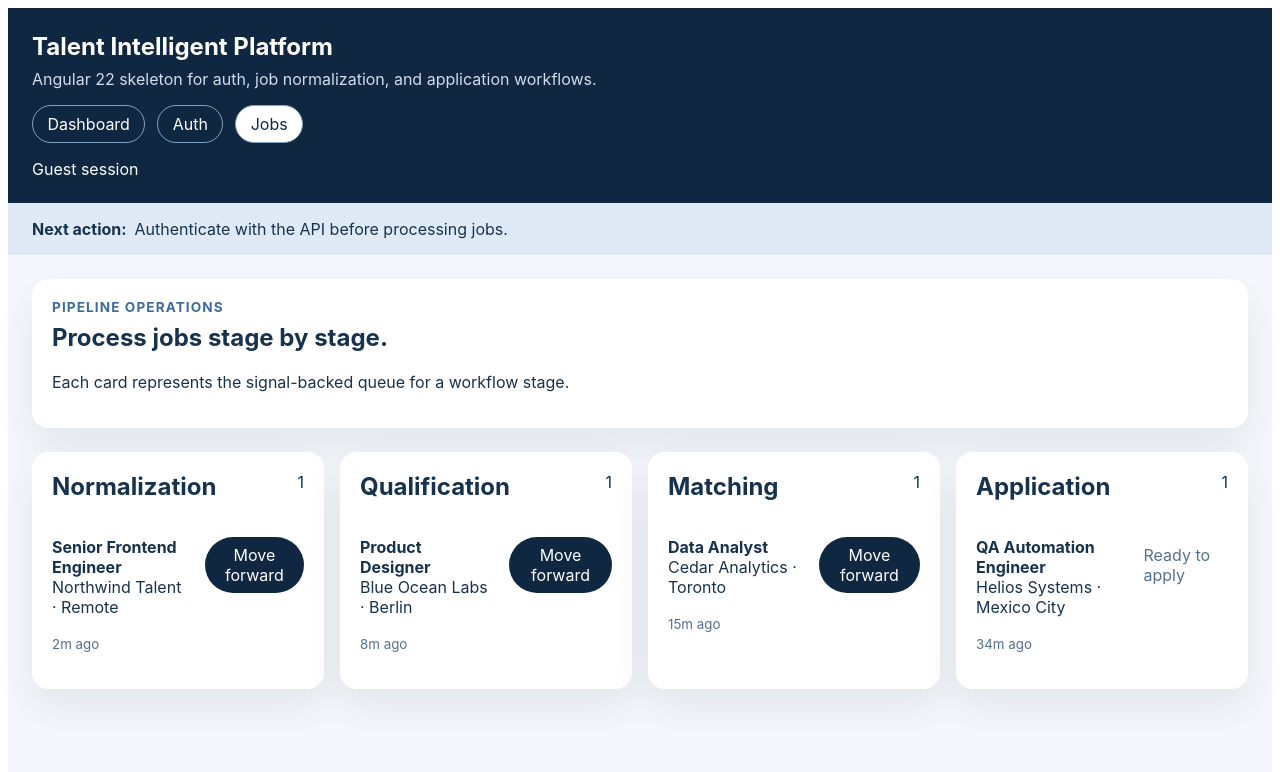
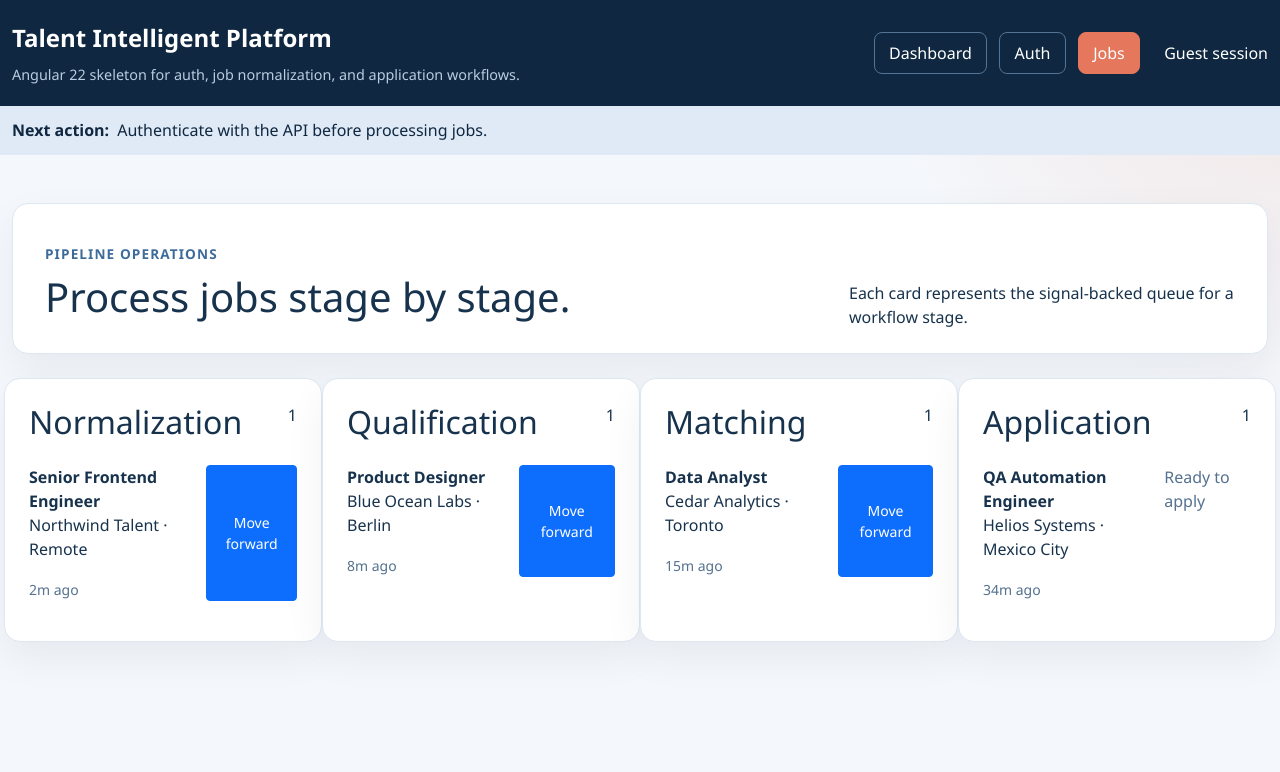
Before and after one commit to saniche/tip-web-client, an Angular app: page /jobs in a window 1280 px wide. Shown: the top 772 px of the page. Built offline with nearby package versions, Linux system fonts and the light colour scheme.

Commit message:
Bootstrap styling integration

```diff
--- a/angular.json
+++ b/angular.json
@@ -38,7 +38,7 @@
               "budgets": [
                 {
                   "type": "initial",
-                  "maximumWarning": "500kB",
+                  "maximumWarning": "600kB",
                   "maximumError": "1MB"
                 },
                 {
--- a/package.json
+++ b/package.json
@@ -17,6 +17,7 @@
     "@angular/forms": "^22.1.0",
     "@angular/platform-browser": "^22.1.0",
     "@angular/router": "^22.1.0",
+    "bootstrap": "^5.3.8",
     "rxjs": "~7.8.0",
     "tslib": "^2.3.0"
   },
--- a/src/app/app.html
+++ b/src/app/app.html
@@ -1,6 +1,7 @@
 <div class="app-shell">
   <header class="app-shell__header">
-    <div>
+    <div class="container-fluid app-shell__header-inner">
+      <div class="app-shell__identity">
         <a class="app-shell__brand" routerLink="/dashboard">{{ appName }}</a>
         <p class="app-shell__tagline">
         Angular 22 skeleton for auth, job normalization, and application workflows.
@@ -18,19 +19,22 @@
       <div class="app-shell__session">
         @if (isAuthenticated()) {
           <span>{{ auth().email }}</span>
-        <button type="button" (click)="logout()">Logout</button>
+          <button class="btn btn-sm" type="button" (click)="logout()">Logout</button>
         } @else {
           <span>Guest session</span>
         }
       </div>
+    </div>
   </header>
 
-  <section class="app-shell__status" aria-label="Workflow status">
+  <section class="app-shell__status">
+    <div class="container-fluid d-flex flex-wrap gap-2 align-items-center" aria-label="Workflow status">
       <strong>Next action:</strong>
       <span>{{ nextAction() }}</span>
+    </div>
   </section>
 
-  <main class="app-shell__main">
-    <router-outlet />
+  <main class="app-shell__main container-fluid">
+    <router-outlet></router-outlet>
   </main>
 </div>
--- a/src/app/app.scss
+++ b/src/app/app.scss
@@ -1,9 +1,6 @@
 :host {
   min-height: 100dvh;
   display: block;
-  background: #f4f7fb;
-  color: #17324d;
-  font-family: Inter, system-ui, sans-serif;
 }
 
 .app-shell {
@@ -11,23 +8,34 @@
 }
 
 .app-shell__header {
-  display: grid;
-  gap: 1rem;
-  padding: 1.5rem;
-  background: #0f2740;
+  background: var(--tip-navy);
   color: #fff;
+}
+
+.app-shell__header-inner {
+  display: flex;
+  align-items: center;
+  gap: 1.5rem;
+  flex-wrap: wrap;
+  padding-top: 1.25rem;
+  padding-bottom: 1.25rem;
+}
+
+.app-shell__identity {
+  flex: 1 1 18rem;
 }
 
 .app-shell__brand {
   color: inherit;
-  font-size: 1.5rem;
+  font-size: clamp(1.15rem, 2vw, 1.5rem);
   font-weight: 700;
   text-decoration: none;
 }
 
 .app-shell__tagline {
   margin: 0.5rem 0 0;
-  color: #d0ddec;
+  color: #b9cde0;
+  font-size: 0.9rem;
 }
 
 .app-shell__nav {
@@ -36,10 +44,9 @@
   gap: 0.75rem;
 }
 
-.app-shell__nav a,
-.app-shell__session button {
-  border-radius: 999px;
-  border: 1px solid #82a2c2;
+.app-shell__nav a {
+  border: 1px solid #527496;
+  border-radius: 0.5rem;
   padding: 0.5rem 0.9rem;
   background: transparent;
   color: #fff;
@@ -48,8 +55,9 @@
 }
 
 .app-shell__nav a.is-active {
-  background: #fff;
-  color: #0f2740;
+  border-color: var(--tip-coral);
+  background: var(--tip-coral);
+  color: #fff;
 }
 
 .app-shell__session {
@@ -59,14 +67,18 @@
   flex-wrap: wrap;
 }
 
+.app-shell__session .btn {
+  border: 1px solid #82a2c2;
+  color: #fff;
+}
+
 .app-shell__status {
-  display: flex;
-  gap: 0.5rem;
-  flex-wrap: wrap;
-  padding: 1rem 1.5rem;
+  padding: 0.8rem 0;
   background: #dfeaf6;
+  color: var(--tip-navy);
 }
 
 .app-shell__main {
-  padding: 1.5rem;
+  padding-top: clamp(1.5rem, 4vw, 3rem);
+  padding-bottom: clamp(2rem, 5vw, 4rem);
 }
--- a/src/app/pages/auth/auth.html
+++ b/src/app/pages/auth/auth.html
@@ -1,22 +1,24 @@
-<section class="auth-card">
-  <div>
+<section class="auth-card mx-auto">
+  <div class="auth-card__intro">
     <p class="auth-kicker">API authentication</p>
     <h1>Start an authenticated session.</h1>
     <p>Use this form as the entry point for the backend login flow.</p>
   </div>
 
-  <form [formGroup]="form" (ngSubmit)="submit()">
-    <label>
+  <form class="row g-3" [formGroup]="form" (ngSubmit)="submit()">
+    <label class="col-12">
       Email
-      <input type="email" formControlName="email" placeholder="name@example.com" />
+      <input class="form-control" type="email" formControlName="email" placeholder="name@example.com" />
     </label>
 
-    <label>
+    <label class="col-12">
       Password
-      <input type="password" formControlName="password" placeholder="••••••••" />
+      <input class="form-control" type="password" formControlName="password" placeholder="••••••••" />
     </label>
 
-    <button type="submit">Authenticate</button>
+    <div class="col-12">
+      <button class="btn btn-primary w-100" type="submit">Authenticate</button>
+    </div>
   </form>
 
   <section class="auth-status" aria-label="Current session">
--- a/src/app/pages/auth/auth.scss
+++ b/src/app/pages/auth/auth.scss
@@ -5,11 +5,12 @@
 .auth-card {
   display: grid;
   gap: 1.25rem;
-  max-width: 520px;
-  padding: 1.5rem;
+  width: min(100%, 34rem);
+  padding: clamp(1.25rem, 4vw, 2rem);
+  border: 1px solid var(--tip-border);
   border-radius: 1rem;
-  background: #fff;
-  box-shadow: 0 18px 40px rgba(15, 39, 64, 0.08);
+  background: var(--tip-surface);
+  box-shadow: 0 1rem 2.5rem rgba(15, 39, 64, 0.08);
 }
 
 .auth-kicker {
@@ -27,18 +28,8 @@ label {
   gap: 0.75rem;
 }
 
-input,
-button {
-  border-radius: 0.75rem;
-  border: 1px solid #bfd0e1;
-  padding: 0.85rem 1rem;
-  font: inherit;
-}
-
-button {
-  background: #0f2740;
-  color: #fff;
-  cursor: pointer;
+label {
+  font-weight: 600;
 }
 
 .auth-status {
--- a/src/app/pages/dashboard/dashboard.html
+++ b/src/app/pages/dashboard/dashboard.html
@@ -1,5 +1,5 @@
-<section class="dashboard-hero">
-  <div>
+<section class="dashboard-hero row g-4 align-items-end">
+  <div class="col-12 col-xl-8">
     <p class="dashboard-kicker">Signal-first workflow</p>
     <h1>Manage authentication and job delivery from normalization to application.</h1>
     <p>
@@ -8,21 +8,21 @@
     </p>
   </div>
 
-  <div class="dashboard-actions">
-    <a routerLink="/auth">Open auth flow</a>
-    <a routerLink="/jobs">Review pipeline</a>
+  <div class="dashboard-actions col-12 col-xl-4">
+    <a class="btn btn-primary" routerLink="/auth">Open auth flow</a>
+    <a class="btn btn-outline-primary" routerLink="/jobs">Review pipeline</a>
   </div>
 </section>
 
-<section class="dashboard-grid">
-  <article class="dashboard-card">
+<section class="dashboard-grid row g-3">
+  <article class="dashboard-card col-12 col-sm-6 col-xl-3">
     <span>Authentication</span>
     <strong>{{ isAuthenticated() ? 'Connected' : 'Pending connection' }}</strong>
     <p>{{ auth().email }}</p>
   </article>
 
   @for (metric of stageMetrics(); track metric.stage) {
-    <article class="dashboard-card">
+    <article class="dashboard-card col-12 col-sm-6 col-xl-3">
       <span>{{ metric.label }}</span>
       <strong>{{ metric.count }}</strong>
       <p>{{ metric.count === 1 ? 'job ready' : 'jobs ready' }}</p>
--- a/src/app/pages/dashboard/dashboard.scss
+++ b/src/app/pages/dashboard/dashboard.scss
@@ -6,10 +6,15 @@
 .dashboard-hero,
 .dashboard-card,
 .dashboard-list {
-  background: #fff;
+  background: var(--tip-surface);
+  border: 1px solid var(--tip-border);
   border-radius: 1rem;
-  padding: 1.25rem;
-  box-shadow: 0 18px 40px rgba(15, 39, 64, 0.08);
+  padding: clamp(1.1rem, 3vw, 1.5rem);
+  box-shadow: 0 1rem 2.5rem rgba(15, 39, 64, 0.06);
+}
+
+.dashboard-hero {
+  margin: 0;
 }
 
 .dashboard-kicker {
@@ -30,27 +35,16 @@ p {
 .dashboard-actions,
 .dashboard-grid {
   display: grid;
-  gap: 1rem;
 }
 
-.dashboard-actions a {
-  display: inline-flex;
-  justify-content: center;
-  border-radius: 999px;
-  padding: 0.75rem 1rem;
-  background: #0f2740;
-  color: #fff;
-  text-decoration: none;
-}
-
-.dashboard-grid {
-  grid-template-columns: repeat(auto-fit, minmax(150px, 1fr));
+.dashboard-actions {
+  align-content: end;
 }
 
 .dashboard-card span,
 .dashboard-list__header span,
 small {
-  color: #54718f;
+  color: var(--tip-muted);
 }
 
 .dashboard-card strong {
@@ -75,15 +69,9 @@ small {
 .dashboard-list li {
   align-items: center;
   padding: 1rem 0;
-  border-top: 1px solid #e4edf6;
+  border-top: 1px solid var(--tip-border);
 }
 
 .dashboard-list li:first-child {
   border-top: 0;
 }
-
-@media (min-width: 720px) {
-  .dashboard-actions {
-    grid-template-columns: repeat(2, minmax(0, 220px));
-  }
-}
--- a/src/app/pages/jobs/jobs.html
+++ b/src/app/pages/jobs/jobs.html
@@ -1,14 +1,14 @@
-<section class="jobs-header">
-  <div>
+<section class="jobs-header row g-3 align-items-end">
+  <div class="col-12 col-lg-8">
     <p class="jobs-kicker">Pipeline operations</p>
     <h1>Process jobs stage by stage.</h1>
   </div>
-  <p>Each card represents the signal-backed queue for a workflow stage.</p>
+  <p class="col-12 col-lg-4 mb-0">Each card represents the signal-backed queue for a workflow stage.</p>
 </section>
 
-<section class="jobs-grid">
+<section class="jobs-grid row g-3">
   @for (metric of stageMetrics(); track metric.stage) {
-    <article class="jobs-column">
+    <article class="jobs-column col-12 col-md-6 col-xl-3">
       <div class="jobs-column__header">
         <h2>{{ metric.label }}</h2>
         <span>{{ metric.count }}</span>
@@ -25,7 +25,7 @@
               </div>
 
               @if (job.stage !== finalStage) {
-                <button type="button" (click)="advanceJob(job.id)">Move forward</button>
+                <button class="btn btn-sm btn-primary" type="button" (click)="advanceJob(job.id)">Move forward</button>
               } @else {
                 <span class="jobs-complete">Ready to apply</span>
               }
--- a/src/app/pages/jobs/jobs.scss
+++ b/src/app/pages/jobs/jobs.scss
@@ -5,10 +5,15 @@
 
 .jobs-header,
 .jobs-column {
-  background: #fff;
+  background: var(--tip-surface);
+  border: 1px solid var(--tip-border);
   border-radius: 1rem;
-  padding: 1.25rem;
-  box-shadow: 0 18px 40px rgba(15, 39, 64, 0.08);
+  padding: clamp(1.1rem, 3vw, 1.5rem);
+  box-shadow: 0 1rem 2.5rem rgba(15, 39, 64, 0.06);
+}
+
+.jobs-header {
+  margin: 0;
 }
 
 .jobs-kicker {
@@ -18,12 +23,6 @@
   letter-spacing: 0.08em;
   text-transform: uppercase;
   color: #3d6c9b;
-}
-
-.jobs-grid {
-  display: grid;
-  gap: 1rem;
-  grid-template-columns: repeat(auto-fit, minmax(220px, 1fr));
 }
 
 .jobs-column__header,
@@ -41,32 +40,21 @@
 
 .jobs-column li {
   padding: 1rem 0;
-  border-top: 1px solid #e4edf6;
+  border-top: 1px solid var(--tip-border);
 }
 
 .jobs-column li:first-child {
   border-top: 0;
 }
 
-button,
 .jobs-complete {
   align-self: flex-start;
-  border-radius: 999px;
-  padding: 0.5rem 0.85rem;
-  font: inherit;
-}
-
-button {
-  border: 0;
-  background: #0f2740;
-  color: #fff;
-  cursor: pointer;
 }
 
 .jobs-complete,
 .jobs-empty,
 small {
-  color: #54718f;
+  color: var(--tip-muted);
 }
 
 h1,
--- a/src/styles.scss
+++ b/src/styles.scss
@@ -1 +1,32 @@
-/* You can add global styles to this file, and also import other style files */
+@use 'bootstrap/scss/bootstrap';
+
+:root {
+	--tip-ink: #17324d;
+	--tip-navy: #0f2740;
+	--tip-blue: #3d6c9b;
+	--tip-coral: #e4775c;
+	--tip-surface: #ffffff;
+	--tip-muted: #54718f;
+	--tip-border: #dce7f2;
+	--tip-page: #f4f7fb;
+}
+
+html {
+	min-width: 320px;
+	background: var(--tip-page);
+}
+
+body {
+	min-width: 320px;
+	margin: 0;
+	color: var(--tip-ink);
+	background:
+		radial-gradient(circle at 100% 0, rgba(228, 119, 92, 0.14), transparent 25rem),
+		var(--tip-page);
+	font-family: 'Aptos', 'Segoe UI', sans-serif;
+}
+
+button,
+input {
+	font: inherit;
+}
```
Also changed, not shown: 1 other file (tests, documents, lock files or other folders). Lines whose indentation alone changed are shown as unchanged.
